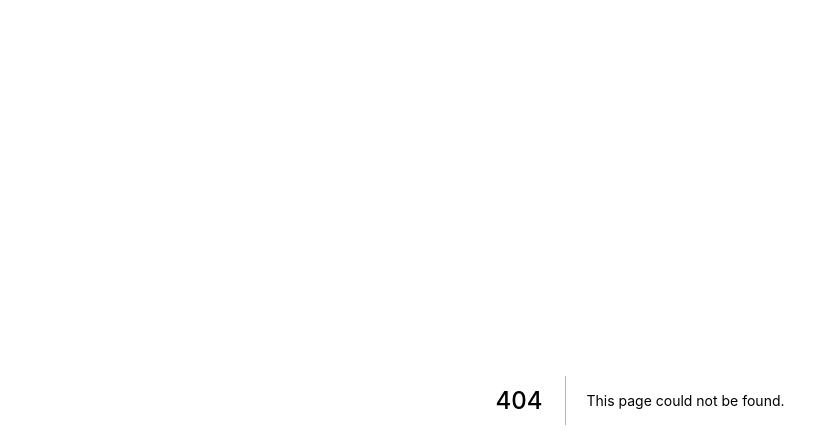
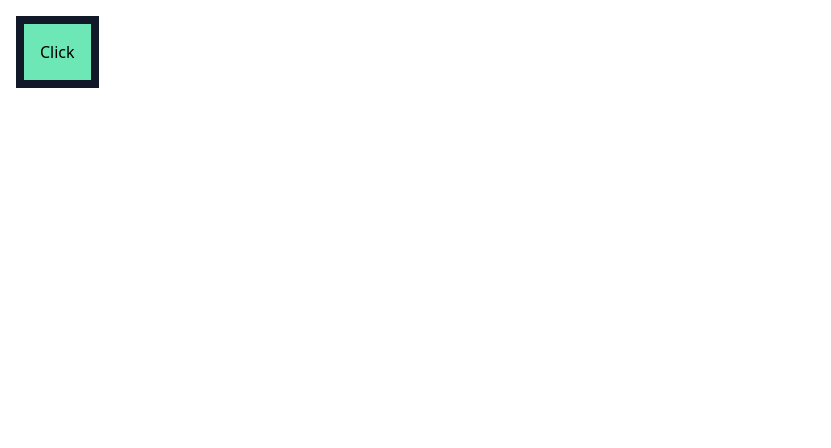
Before and after one commit to DanteDX/PracticeGround, a Next.js app: page /moment in a window 1280 px wide. Before the commit this address had no page. Shown: the top 448 px of the page, without its empty margins (0-831 px from the left). Built offline with nearby package versions, Linux system fonts and the light colour scheme.

Commit message:
moment understood

```diff
--- a/package.json
+++ b/package.json
@@ -9,6 +9,7 @@
   },
   "dependencies": {
     "autoprefixer": "^10.2.4",
+    "moment-timezone": "^0.5.33",
     "next": "10.0.6",
     "postcss": "^8.2.6",
     "react": "17.0.1",
--- a/pages/index.tsx
+++ b/pages/index.tsx
@@ -1,15 +1,12 @@
-import Head from 'next/head'
-export default function Home() {
-  return (
-    <div>
-      <Head>
-        <title>Create Next App</title>
-        <link rel="icon" href="/favicon.ico" />
-      </Head>
+import { homedir } from "os";
+import React from "react";
 
-      <div className="text-gray-900 p-10 m-10 border-4 bg-pink-100 text-size-xl border-gray-900 rounded-full text-center text-lg font-extrabold">
-        Index component
+export default function Home(){
+  return(
+    <>
+      <div>
+        This is home component
       </div>
-    </div>
+    </>
   )
 }
--- /dev/null
+++ b/pages/moment.tsx
@@ -0,0 +1,28 @@
+import Head from 'next/head';
+import moment from "moment-timezone";
+export default function Moment() {
+  const handleThis = () =>{
+    console.log((moment(new Date())["_i"]));
+    console.log(1);
+    console.log(moment(new Date()).format("DD-MM-YYYY"));
+    console.log(2);
+    console.log(moment(new Date()).add(1,"days"));
+    console.log(3);
+    console.log(moment(new Date()).add(2,"days").format("DD-MM-YYYY"));
+    console.log(4);
+    console.log(moment(new Date()).add(1,"months").format("DD-MM-YYYY"));
+    console.log(5);
+  }
+  return (
+    <div>
+      <Head>
+        <title>Create Next App</title>
+        <link rel="icon" href="/favicon.ico" />
+      </Head>
+
+      <button onClick={e => handleThis()} className="p-4 m-4 bg-green-300 border-gray-900 border-8 cursor-pointer">
+        Click
+      </button>
+    </div>
+  )
+}
```
Also changed, not shown: 1 other file (tests, documents, lock files or other folders).
